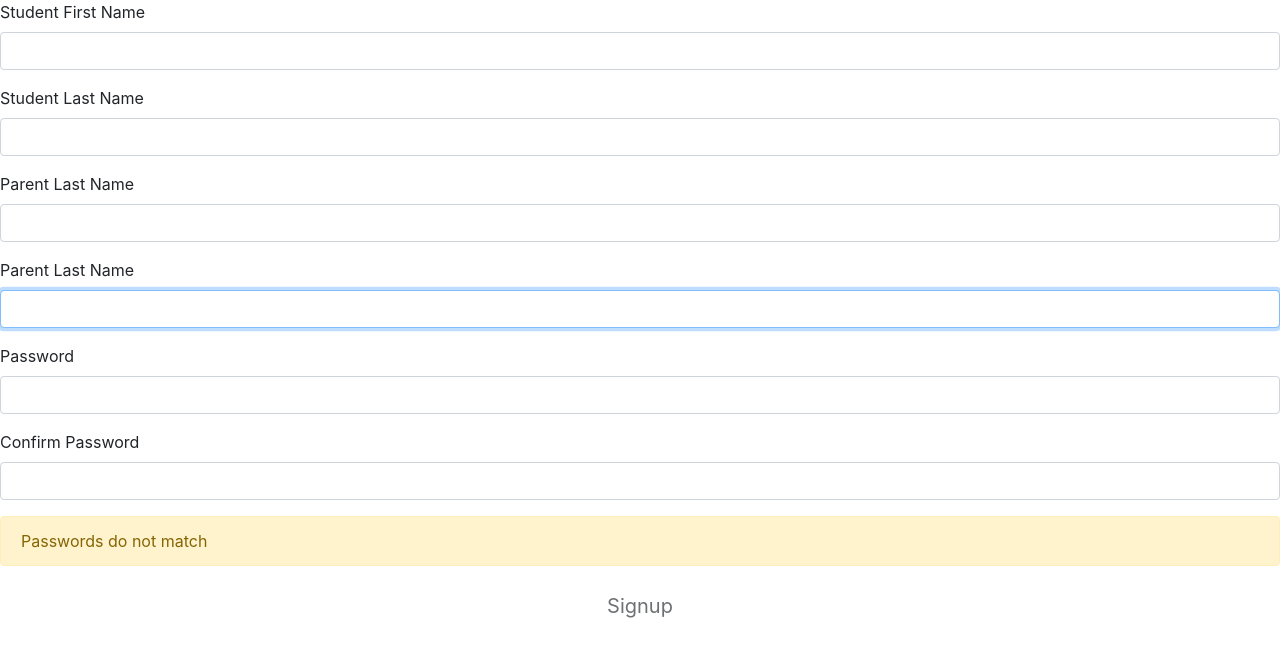
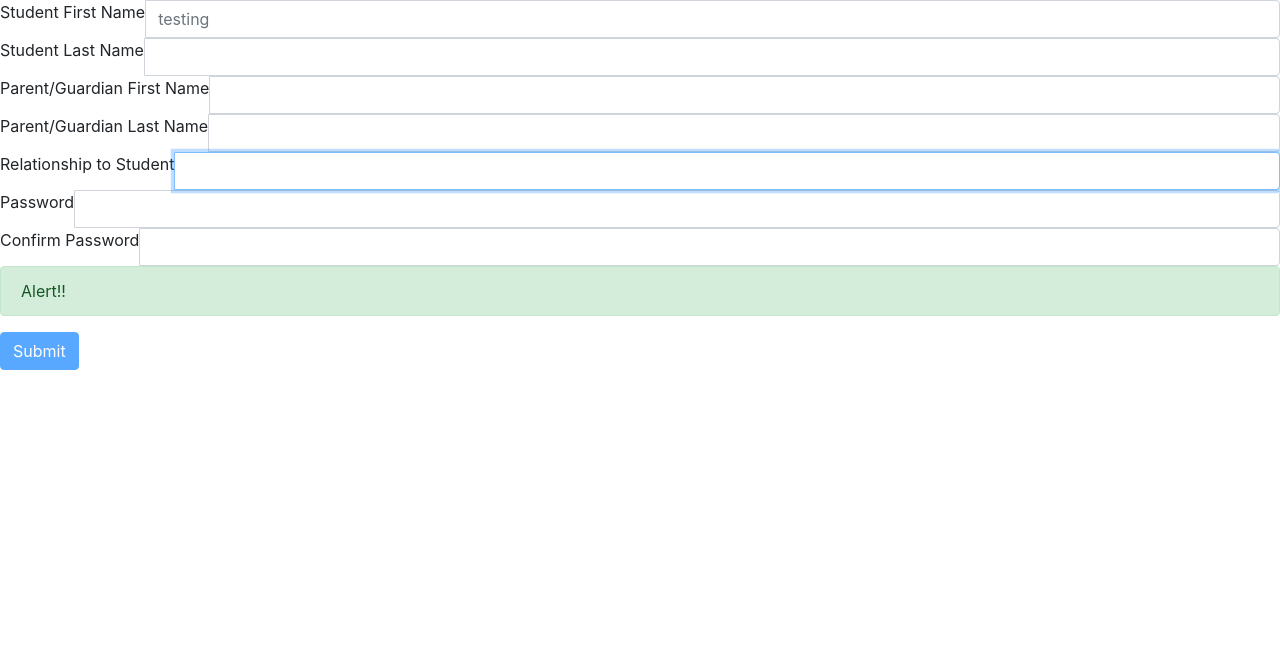
Before and after one commit to JacobsLadderIntake/FrontEndReact, a React (Create React App) app: page /register in a window 1280 px wide. Shown: the top 656 px of the page. Built offline with nearby package versions, Linux system fonts and the light colour scheme.

Commit message:
Changed to reactstrap. The inputs have been update but unfortunately the button still does not work

```diff
--- a/package.json
+++ b/package.json
@@ -8,7 +8,8 @@
     "react-bootstrap": "^0.32.4",
     "react-dom": "^16.7.0",
     "react-router-dom": "^4.3.1",
-    "react-scripts": "2.1.3"
+    "react-scripts": "2.1.3",
+    "reactstrap": "^7.1.0"
   },
   "scripts": {
     "start": "react-scripts start",
--- a/src/LoaderButton.js
+++ /dev/null
@@ -1,19 +0,0 @@
-import React from "react";
-import { Button, Glyphicon } from "react-bootstrap";
-
-export default ({
-  isLoading,
-  text,
-  loadingText,
-  className = "",
-  disabled = false,
-  ...props
-}) =>
-  <Button
-    className={`LoaderButton ${className}`}
-    disabled={disabled || isLoading}
-    {...props}
-  >
-    {isLoading && <Glyphicon glyph="refresh" className="spinning" />}
-    {!isLoading ? text : loadingText}
-  </Button>;
--- a/src/Register.js
+++ b/src/Register.js
@@ -1,12 +1,12 @@
 import React, { Component } from 'react';
 import {
   Alert,
-  HelpBlock,
-  FormGroup,
-  FormControl,
-  ControlLabel
-} from "react-bootstrap";
-import LoaderButton from "./LoaderButton";
+  Button,
+  FormFeedback,
+  InputGroup,
+  Input,
+  Label
+} from "reactstrap";
 
 class Register extends Component {
   constructor(props) {
@@ -18,7 +18,7 @@ class Register extends Component {
       studentLastName: "",
       parentFirstName: "",
       parentLastName: "",
-
+      relationship: "",
       password: "",
       confirmPassword: "",
       confirmationCode: "",
@@ -26,27 +26,30 @@ class Register extends Component {
     };
   }
 
-  validateForm() {
-    return (
-      this.state.studentFirstName.length > 0 &&
-      this.state.studentFirstName.length > 0 &&
-      this.state.parentFirstName.length > 0 &&
-      this.state.parentLastName.length > 0 &&
 
 
-      this.state.password.length > 0 &&
-      this.state.password === this.state.confirmPassword
-    );
+  validateForm() {
+//    return (
+//      this.state.studentFirstName.length > 0 &&
+//      this.state.studentFirstName.length > 0 &&
+//      this.state.parentFirstName.length > 0 &&
+//      this.state.parentLastName.length > 0 &&
+//      this.state.relationship.length > 0 &&
+//      this.state.password.length > 0 &&
+//      this.state.password === this.state.confirmPassword
+//    );
+    return (this.state.studentFirstName.length > 0);
+
   }
 
   validateConfirmationForm() {
     return this.state.confirmationCode.length > 0;
   }
 
-  handleChange = event => {
-    this.setState({
-      [event.target.id]: event.target.value
-    });
+  handleChange (event){
+    let change = {}
+    change[event.target.id] = event.target.value
+    this.setState(change)
   }
 
   handleSubmit = async event => {
@@ -68,19 +71,17 @@ class Register extends Component {
   renderConfirmationForm() {
     return (
       <form onSubmit={this.handleConfirmationSubmit}>
-        <FormGroup controlId="confirmationCode" bsSize="large">
-          <ControlLabel>Confirmation Code</ControlLabel>
-          <FormControl
+        <InputGroup id="confirmationCode">
+          <Label>Confirmation Code</Label>
+          <Input
             autoFocus
             type="tel"
             value={this.state.confirmationCode}
-            onChange={this.handleChange}
+            onChange={event => this.handleChange(event)}
           />
-          <HelpBlock>Please check your email for the code.</HelpBlock>
-        </FormGroup>
-        <LoaderButton
-          block
-          bsSize="large"
+          <FormFeedback>Please check your email for the code.</FormFeedback>
+        </InputGroup>
+        <Button
           disabled={!this.validateConfirmationForm()}
           type="submit"
           isLoading={this.state.isLoading}
@@ -94,70 +95,78 @@ class Register extends Component {
   renderForm() {
     return (
       <form onSubmit={this.handleSubmit}>
-        <FormGroup controlId="studentFirstName" bsSize="large">
-          <ControlLabel>Student First Name</ControlLabel>
-          <FormControl
+        <InputGroup id="studentFirstName">
+          <Label>Student First Name</Label>
+          <Input
             autoFocus
             type="text"
-            value={this.state.studentFirstName}
-            onChange={this.handleChange}
+            placeholder = "testing"
+            value={this.state.id}
+            onChange={this.handleChange.bind(this)}
           />
-        </FormGroup>
-        <FormGroup controlId="studentLastName" bsSize="large">
-            <ControlLabel>Student Last Name</ControlLabel>
-            <FormControl
+        </InputGroup>
+        <InputGroup id="studentLastName">
+            <Label>Student Last Name</Label>
+            <Input
                 autoFocus
                 type="text"
-                value={this.state.studentLastName}
-                onChange={this.handleChange}
+                value={this.state.id}
+                onChange={this.handleChange.bind(this)}
           />
-        </FormGroup>
-        <FormGroup controlId="parentFirstName" bsSize="large">
-            <ControlLabel>Parent Last Name</ControlLabel>
-            <FormControl
+        </InputGroup>
+        <InputGroup id="parentFirstName">
+            <Label>Parent/Guardian First Name</Label>
+            <Input
                 autoFocus
                 type="text"
-                value={this.state.parentFirstName}
-                onChange={this.handleChange}
+                value={this.state.id}
+                onChange={event => this.handleChange(event)}
             />
-        </FormGroup>
-        <FormGroup controlId="parentLastName" bsSize="large">
-        <ControlLabel>Parent Last Name</ControlLabel>
-            <FormControl
+        </InputGroup>
+        <InputGroup id="parentLastName">
+        <Label>Parent/Guardian Last Name</Label>
+            <Input
                 autoFocus
                 type="text"
-                value={this.state.parentLastName}
-                onChange={this.handleChange}
+                value={this.state.id}
+                onChange={event => this.handleChange(event)}
             />
-                </FormGroup>
-        <FormGroup controlId="password" bsSize="large">
-          <ControlLabel>Password</ControlLabel>
-          <FormControl
-            value={this.state.password}
-            onChange={this.handleChange}
+                </InputGroup>
+         <InputGroup id="relationship">
+         <Label>Relationship to Student</Label>
+            <Input
+                autoFocus
+                type="text"
+                value={this.state.id}
+                onChange={event => this.handleChange(event)}
+             />
+          </InputGroup>
+        <InputGroup id="password">
+          <Label>Password</Label>
+          <Input
+            value={this.state.id}
+            onChange={event => this.handleChange(event)}
             type="password"
           />
-        </FormGroup>
-        <FormGroup controlId="confirmPassword" bsSize="large">
-          <ControlLabel>Confirm Password</ControlLabel>
-          <FormControl
-            value={this.state.confirmPassword}
-            onChange={this.handleChange}
+        </InputGroup>
+        <InputGroup id="confirmPassword">
+          <Label>Confirm Password</Label>
+          <Input
+            value={this.state.id}
+            onChange={event => this.handleChange(event)}
             type="password"
           />
-        </FormGroup>
-        <Alert bsStyle="warning">
-          Passwords do not match
+        </InputGroup>
+        <Alert>
+        Alert!!
         </Alert>
-        <LoaderButton
-          block
-          bsSize="large"
-          disabled={!this.validateForm()}
+        <Button
+        disabled={!this.validateForm()}
+
+        color="primary"
           type="submit"
           isLoading={this.state.isLoading}
-          text="Signup"
-          loadingText="Signing up…"
-        />
+        > Submit </Button>
       </form>
     );
   }
--- a/src/index.js
+++ b/src/index.js
@@ -3,7 +3,7 @@ import ReactDOM from 'react-dom';
 import './index.css';
 import App from './App';
 import * as serviceWorker from './serviceWorker';
-import 'bootstrap/dist/css/bootstrap.css';
+import 'bootstrap/dist/css/bootstrap.min.css';
 
 
 ReactDOM.render(<App />, document.getElementById('root'));
```
